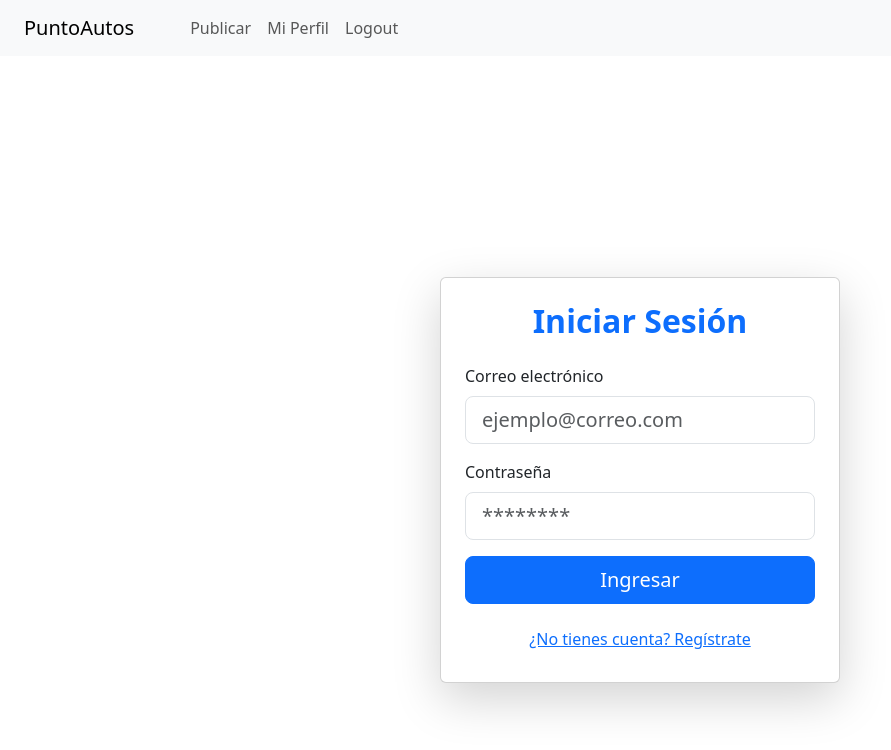
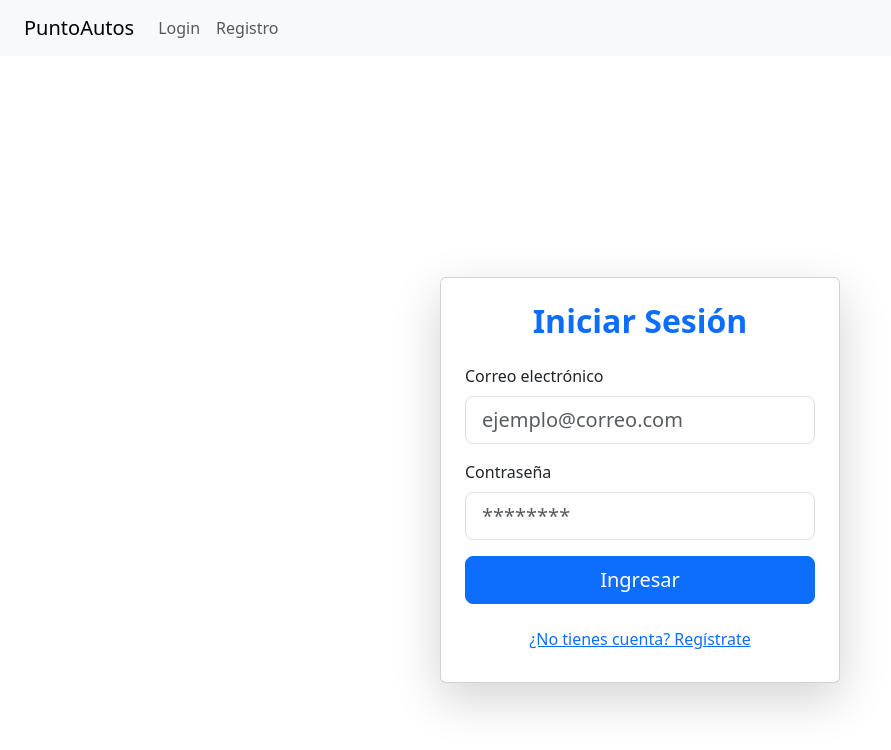
Before and after one commit to Santilo-um/react-front-puntoautos, a React (Create React App) app in the folder puntoautos-frontend/: page /login in a window 1280 px wide. Shown: the top 750 px of the page, without its empty margins (0-891 px from the left). Built offline with nearby package versions, Linux system fonts and the light colour scheme.

Commit message:
Ruta protegida, para que el usuario tenga que loguearse si o si para acceder al home

```diff
--- a/puntoautos-frontend/src/App.jsx
+++ b/puntoautos-frontend/src/App.jsx
@@ -1,6 +1,7 @@
-import React from "react";
+import React, { useContext } from "react";
 import { BrowserRouter as Router, Routes, Route, Link } from "react-router-dom";
 import { AuthProvider } from "./AuthContext";
+import { AuthContext } from "./AuthContext";
 import Home from "./pages/Home";
 import Login from "./pages/Login";
 import Register from "./pages/Register";
@@ -15,40 +16,90 @@ function App() {
   return (
     <AuthProvider>
       <Router>
+        <Navbar />
+        <div className="container mt-4">
+          <Rutas />
+        </div>
+      </Router>
+    </AuthProvider>
+  );
+}
+
+export default App;
+
+
+/* ------------------------------------------- */
+/* NAVBAR dinámico según login                 */
+/* ------------------------------------------- */
+
+function Navbar() {
+  const { token } = useContext(AuthContext);
+
+  return (
     <nav className="navbar navbar-expand-lg navbar-light bg-light px-4">
       <Link className="navbar-brand" to="/">PuntoAutos</Link>
+
       <div className="collapse navbar-collapse">
         <ul className="navbar-nav me-auto">
+
+          {/* Opciones solo si NO está logueado */}
+          {!token && (
+            <>
               <li className="nav-item">
-                <Link className="nav-link" to="/login"></Link>
+                <Link className="nav-link" to="/login">Login</Link>
               </li>
+
               <li className="nav-item">
-                <Link className="nav-link" to="/register"></Link>
+                <Link className="nav-link" to="/register">Registro</Link>
               </li>
+            </>
+          )}
+
+          {/* Opciones solo si está logueado */}
+          {token && (
+            <>
               <li className="nav-item">
                 <Link className="nav-link" to="/publicar">Publicar</Link>
               </li>
+
               <li className="nav-item">
                 <Link className="nav-link" to="/perfil">Mi Perfil</Link>
               </li>
+
               <li className="nav-item">
                 <Link className="nav-link" to="/logout">Logout</Link>
               </li>
+            </>
+          )}
         </ul>
       </div>
     </nav>
+  );
+}
 
-        <div className="container mt-4">
+
+/* ------------------------------------------- */
+/* RUTAS COMPLETAS                              */
+/* ------------------------------------------- */
+
+function Rutas() {
+  return (
     <Routes>
-            <Route path="/" element={<Home />} />
-            <Route path="/perfil" element={<ProtectedRoute><Perfil /></ProtectedRoute>}/>
+
+      {/* Rutas públicas */}
       <Route path="/login" element={<Login />} />
       <Route path="/register" element={<Register />} />
-            <Route path="/logout" element={<Logout />} />
 
-            <Route path="/publicar" element={<ProtectedRoute><Publicar /></ProtectedRoute>}/>
+      {/* Rutas protegidas */}
+      <Route
+        path="/"
+        element={
+          <ProtectedRoute>
+            <Home />
+          </ProtectedRoute>
+        }
+      />
 
-            {/* Ruta protegida: Home */}
       <Route
         path="/home"
         element={
@@ -58,20 +109,25 @@ function App() {
         }
       />
 
-            {/* Ruta protegida de prueba */}
       <Route
-              path="/protected"
+        path="/publicar"
         element={
           <ProtectedRoute>
-                  <h2 className="text-center">Zona protegida: solo usuarios logueados</h2>
+            <Publicar />
           </ProtectedRoute>
         }
       />
+
+      <Route
+        path="/perfil"
+        element={
+          <ProtectedRoute>
+            <Perfil />
+          </ProtectedRoute>
+        }
+      />
+
+      <Route path="/logout" element={<Logout />} />
     </Routes>
-        </div>
-      </Router>
-    </AuthProvider>
   );
 }
-
-export default App;
--- a/puntoautos-frontend/src/pages/perfil.jsx
+++ b/puntoautos-frontend/src/pages/perfil.jsx
@@ -154,12 +154,14 @@ export default function Perfil() {
                     {s.estado === "pendiente" && (
                       <div className="flex gap-3 mt-3">
                         <button
+                          backgorundColor="green"
                           onClick={() => aceptar(s.id)}
                           className="px-4 py-2 bg-green-600 text-white rounded hover:bg-green-700"
                         >
                           Aceptar
                         </button>
                         <button
+                          backgorundColor="red"
                           onClick={() => rechazar(s.id)}
                           className="px-4 py-2 bg-red-600 text-white rounded hover:bg-red-700"
                         >
```
Lines whose indentation alone changed are shown as unchanged.
